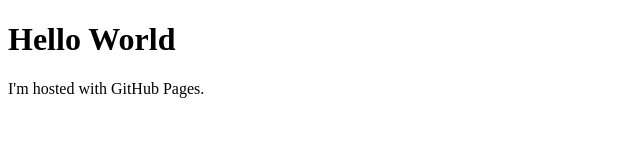
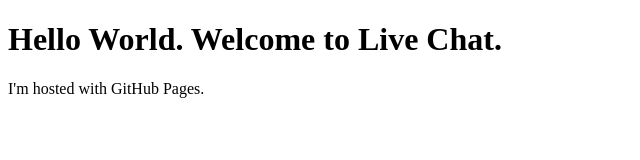
Before and after one commit to amitgietee/livechat, a plain HTML site: page index.html in a window 1280 px wide. Shown: the whole page, without its empty margins (0-640 px from the left). Drawn offline with Linux system fonts and the light colour scheme.

Commit message:
Update index.html
commit 2

```diff
--- a/index.html
+++ b/index.html
@@ -1,7 +1,7 @@
 <!DOCTYPE html>
 <html>
 <body>
-<h1>Hello World</h1>
+<h1>Hello World. Welcome to Live Chat.</h1>
 <p>I'm hosted with GitHub Pages.</p>
 </body>
 </html>
```
